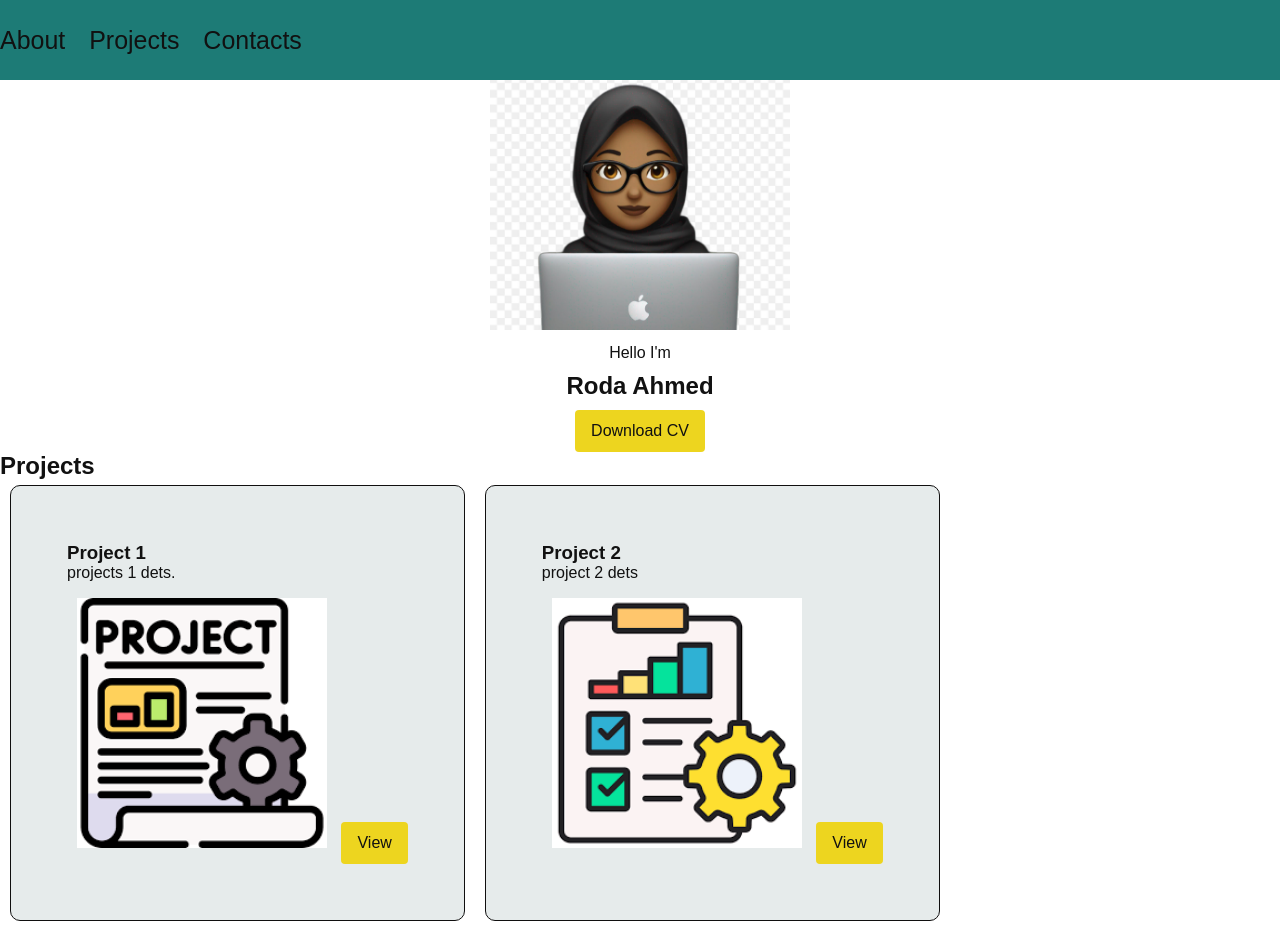
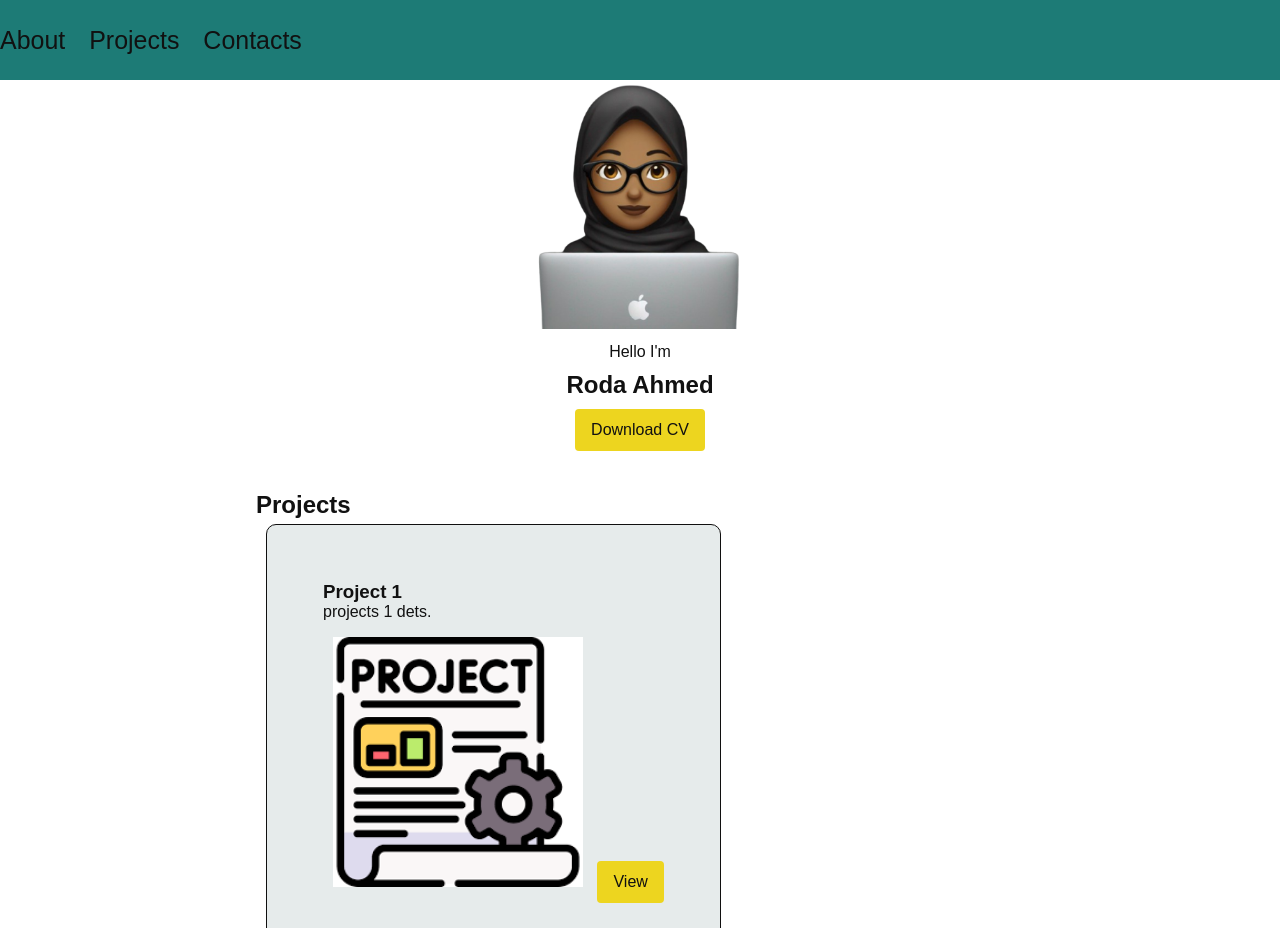
Before and after one commit to rodahmed21/rodahmed.github.io, a plain HTML site: page index.html in a window 1280 px wide. Shown: the top 928 px of the page. Drawn offline with Linux system fonts and the light colour scheme; a web font is replaced by a local one.

Commit message:
project changes

```diff
--- a/index.html
+++ b/index.html
@@ -4,9 +4,7 @@
    <meta charset="UTF-8">
    <meta http-equiv="X-UA-Compatible" content="IE=edge">
    <meta name="viewport" content="width=device-width, initial-scale=1.0">
-  <meta
-  name="description"
-  content="Portfolio website of Roda Ahmed"
+  <meta name="description"content="Portfolio website of Roda Ahmed"
   />
   <title>Roda Ahmed - Portfolio</title>
   <link
@@ -62,7 +60,7 @@
 
     <section class="hero">
         <div class="hero-container">
-            <img src="img\me.jpg" class="hero-image"
+            <img src="img\me.png" class="hero-image"
             alt="bitmoji of Roda Ahmed">
         </div>
         <p>Hello I'm</p>
--- a/style.css
+++ b/style.css
@@ -236,6 +236,10 @@ header .mobile-header {
 
 /* .Projects */
 
+.projects {
+  max-width: 60%;
+  margin: 40px auto;
+}
 
 .project-container {
     display: flex;
```
